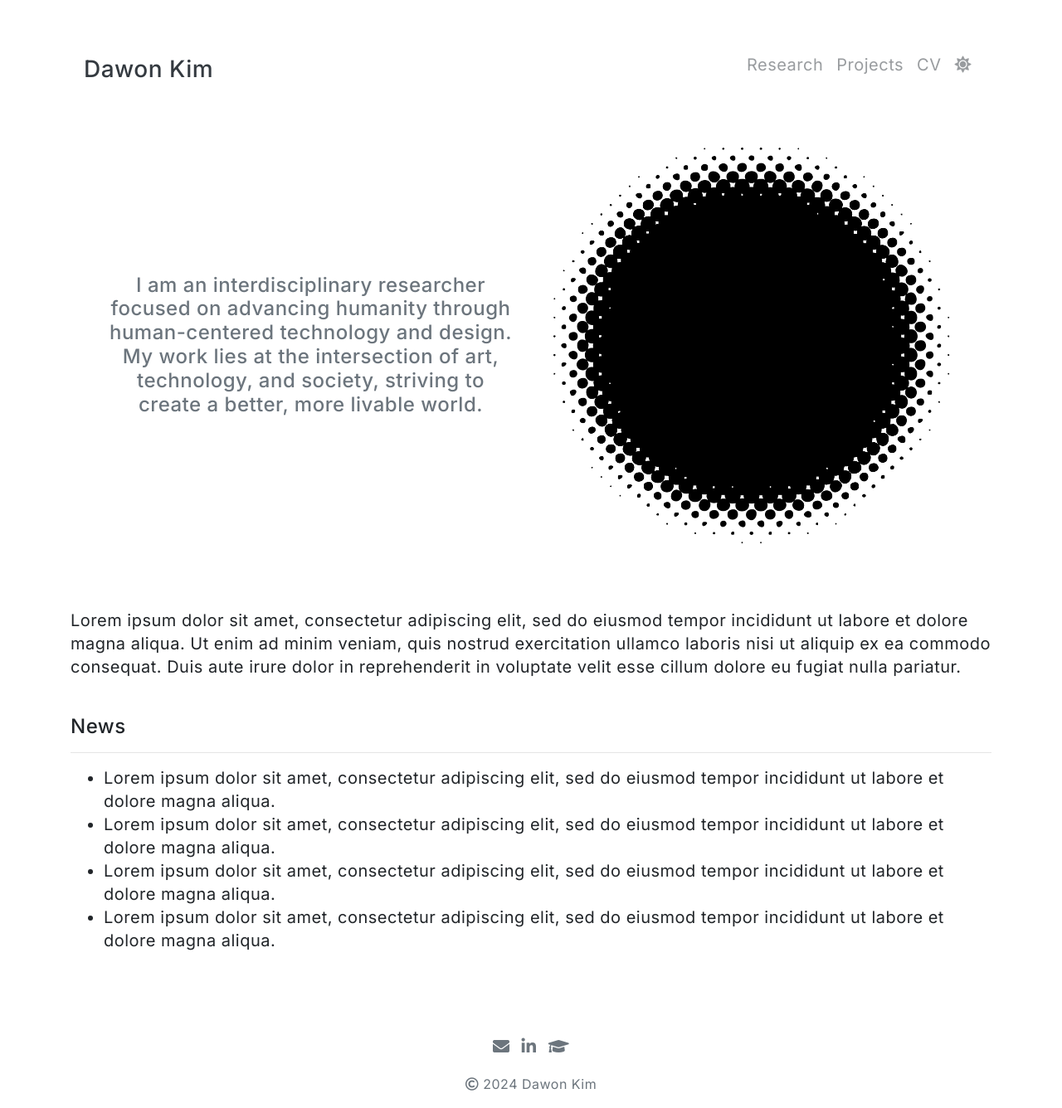
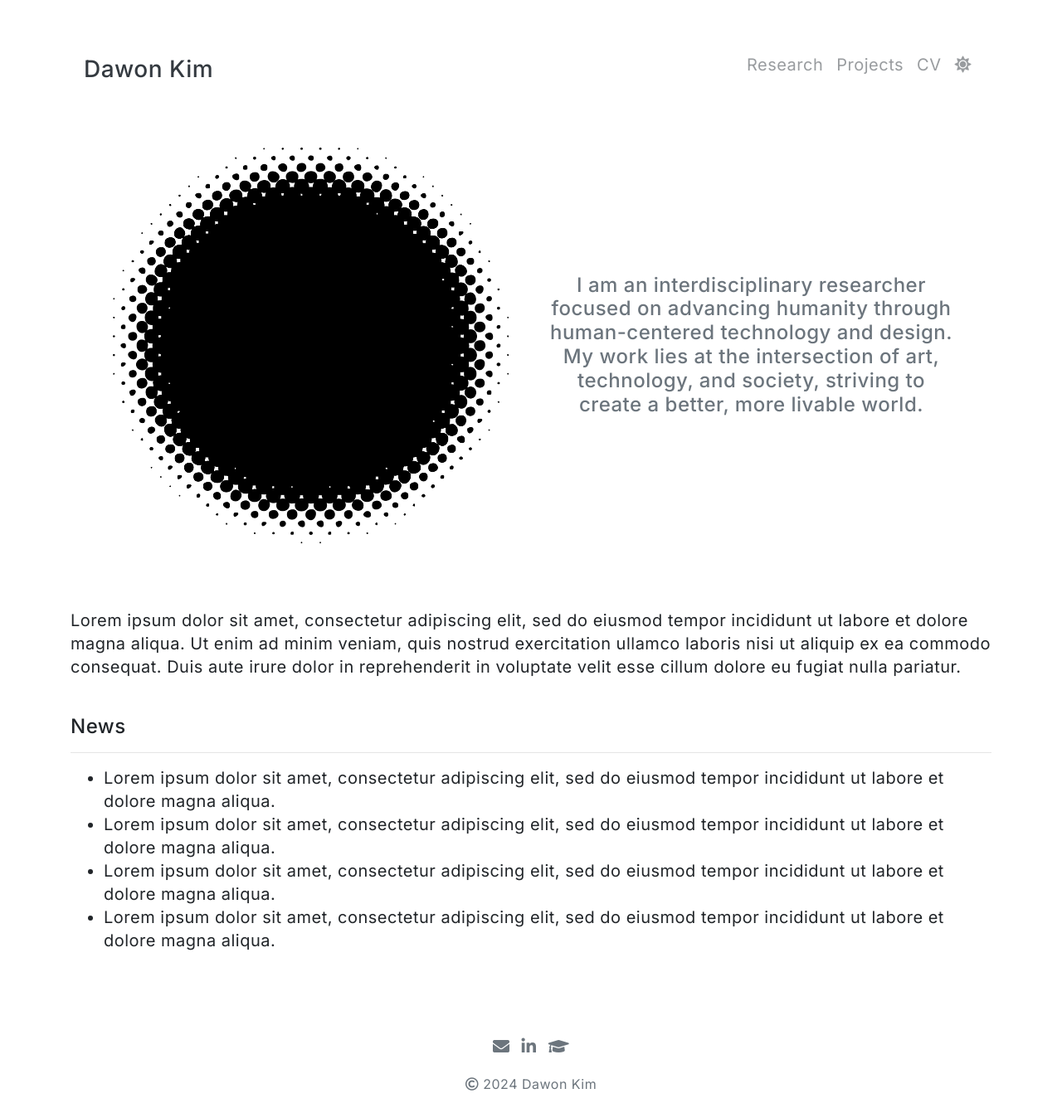
Before and after one commit to dawonkimhci/dawonkimhci.github.io, a Jekyll site: the page built from pages/index.md, in a window 1280 px wide. Shown: the whole page at 83% size. Built offline with Jekyll 4.4.1, drawn with Linux system fonts in a browser that asks for light colours.

Commit message:
Update landing.html

```diff
--- a/_includes/landing.html
+++ b/_includes/landing.html
@@ -1,15 +1,6 @@
 <div class="container">
     <div class="row justify-content-center align-items-center p-4">
-        <!-- 왼쪽 텍스트 (큰 화면) -->
-        <div class="col-lg-6 col-md-12 text-center text-lg-start mt-4">
-            <div class="text-muted wow animated fadeIn" data-wow-delay=".25s">
-                <h4>
-                    I am an interdisciplinary researcher focused on advancing humanity through human-centered technology and design. My work lies at the intersection of art, technology, and society, striving to create a better, more livable world.
-                </h4>
-            </div>
-        </div>
-
-        <!-- 오른쪽 이미지 (큰 화면) -->
+        <!-- 왼쪽 이미지 (큰 화면) -->
         <div class="col-lg-6 col-md-12 text-center mt-4">
             <div id="container" class="my-2">
                 <div id="dummy"></div>
@@ -18,5 +9,14 @@
                 </div>
             </div>
         </div>
+
+        <!-- 오른쪽 텍스트 (큰 화면) -->
+        <div class="col-lg-6 col-md-12 text-center text-lg-start mt-4">
+            <div class="text-muted wow animated fadeIn" data-wow-delay=".25s">
+                <h4>
+                    I am an interdisciplinary researcher focused on advancing humanity through human-centered technology and design. My work lies at the intersection of art, technology, and society, striving to create a better, more livable world.
+                </h4>
+            </div>
+        </div>
     </div>
 </div>
```
